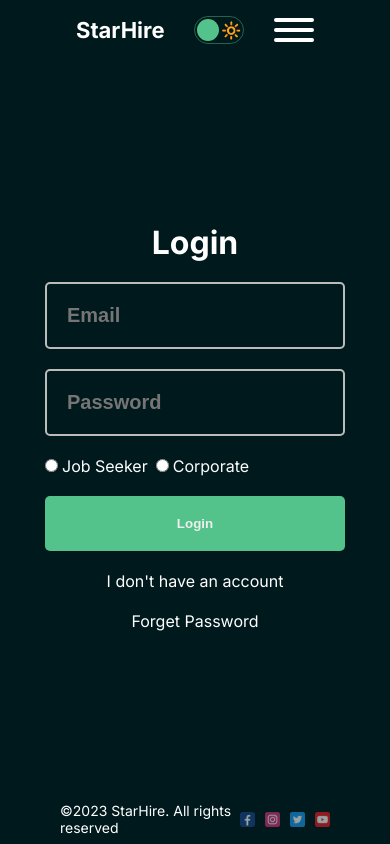
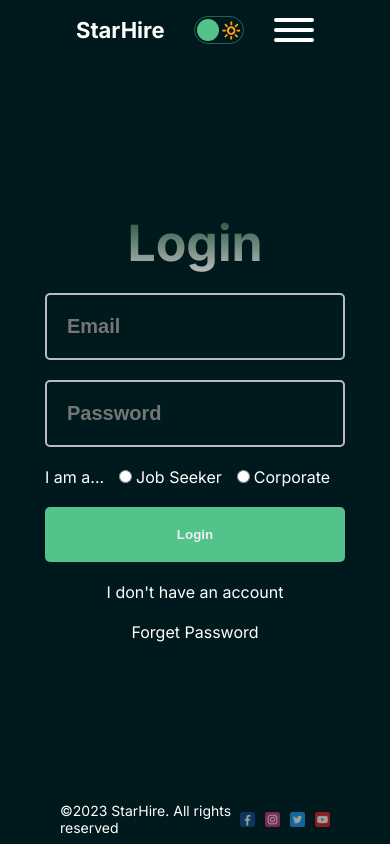
Before and after one commit to StarHire-x/starhire-frontend-client, a Next.js app: page /login in a window 390 px wide. Built offline with nearby package versions, Linux system fonts and the light colour scheme; no server answers.

Commit message:
Update mobile UI for login, logout & register

```diff
--- a/src/app/forgetPassword/page.module.css
+++ b/src/app/forgetPassword/page.module.css
@@ -0,0 +1,61 @@
+.container {
+  display: flex;
+  align-items: center;
+  justify-content: center;
+  flex-direction: column;
+  gap: 20px;
+}
+
+.title {
+  font-size: 72px;
+  background: linear-gradient(to bottom, #194c33, #bbb);
+  -webkit-background-clip: text;
+  -webkit-text-fill-color: transparent;
+}
+
+.form {
+  width: 300px;
+  display: flex;
+  flex-direction: column;
+  gap: 20px;
+}
+
+.input {
+  padding: 20px;
+  background-color: transparent;
+  border: 2px solid #bbb;
+  color: #bbb;
+  border-radius: 5px;
+  font-size: 20px;
+  font-weight: bold;
+}
+
+.radio {
+  display: flex;
+  flex-direction: row;
+  align-items: center;
+  gap: 15px; /* Adjust the spacing between the radio button and label */
+}
+
+.radio input[type="radio"] {
+  /* Optional: Adjust the radio button styles */
+  margin-right: 4px; /* Adjust the spacing between the radio button and label text */
+}
+
+.button {
+    width: 300px;
+    padding: 20px;
+    cursor: pointer;
+    background-color: #53c28b;
+    border: none;
+    border-radius: 5px;
+    color: #eee;
+    font-weight: bold;
+}
+
+@media screen and (max-width: 768px) {
+  .title {
+    font-size: 50px;
+    text-align: center;
+  }
+}
--- a/src/app/login/page.jsx
+++ b/src/app/login/page.jsx
@@ -81,6 +81,9 @@ const Login = () => {
           required
         />
         <div className={styles.radio}>
+          <p>
+            I am a...
+          </p>
           <label>
             <input
               type="radio"
--- a/src/app/login/page.module.css
+++ b/src/app/login/page.module.css
@@ -5,6 +5,13 @@
    flex-direction: column;
    gap: 20px;
 }
+
+.title {
+   font-size: 72px;
+   background: linear-gradient(to bottom, #194c33, #bbb);
+   -webkit-background-clip: text;
+   -webkit-text-fill-color: transparent;
+ }
 
 .form {
    width: 300px;
@@ -38,10 +45,16 @@
  display: flex;
  flex-direction: row;
  align-items: center;
- gap: 8px; /* Adjust the spacing between the radio button and label */
+ gap: 15px; /* Adjust the spacing between the radio button and label */
 }
 
 .radio input[type="radio"] {
  /* Optional: Adjust the radio button styles */
  margin-right: 4px; /* Adjust the spacing between the radio button and label text */
 }
+
+@media screen and (max-width: 768px) {
+   .title {
+     font-size: 50px;
+   }
+}
--- a/src/app/page.jsx
+++ b/src/app/page.jsx
@@ -12,7 +12,7 @@ export default function Home() {
         <p className={styles.subTitle}>Job Matching</p>
         <p className={styles.subTitle}>An All-in-one Platform</p>
         <div className={styles.buttonContainer}>
-          <Button url="/portfolio" text="See Our Works" />
+          <Button url="/login" text="Login" />
         </div>
       </div>
       <div className={styles.item}></div>
--- a/src/app/page.module.css
+++ b/src/app/page.module.css
@@ -52,6 +52,7 @@
   border-radius: 5px;
   width: max-content;
   color: white;
+
 }
 
 @media screen and (max-width: 768px) {
--- a/src/app/register/page.module.css
+++ b/src/app/register/page.module.css
@@ -16,10 +16,10 @@
 .userRole {
   display: flex;
   align-items: row;
-  gap: 10px;
+  gap: 20px;
 }
 
-.form{
+.form {
   display: flex;
   align-items: center;
   justify-content: center;
@@ -55,7 +55,6 @@
   font-weight: bold;
 }
 
-
 .button {
   width: 300px;
   padding: 20px;
@@ -79,3 +78,33 @@
   /* Optional: Adjust the radio button styles */
   margin-right: 4px; /* Adjust the spacing between the radio button and label text */
 }
+
+@media screen and (max-width: 768px) {
+  .title {
+    font-size: 50px;
+  }
+
+  .userRole {
+    display: flex;
+    flex-direction: column;
+    gap: 10px;
+    text-align: center;
+  }
+
+  .inputFields {
+    width: 300px;
+    grid-template-columns: repeat(1, 1fr);
+  }
+
+  .input {
+    padding: 10px;
+    border: 1px solid #bbb;
+    font-size: 15px;
+    font-weight: bold;
+  }
+
+  .inputCompanyRegistrationIdField {
+    padding: 10px;
+    border: 1px solid #bbb;
+  }
+}
--- a/src/components/Button/button.module.css
+++ b/src/components/Button/button.module.css
@@ -6,4 +6,6 @@
     border-radius: 5px;
     width: max-content;
     color: white;
+    width: 100px;
+    font-size: 20px;
 }
```
Also changed, not shown: src/app/forgetPassword/page.jsx (+6 -3 lines), src/app/register/page.jsx (+29 -32 lines). Lines whose indentation alone changed are shown as unchanged.
